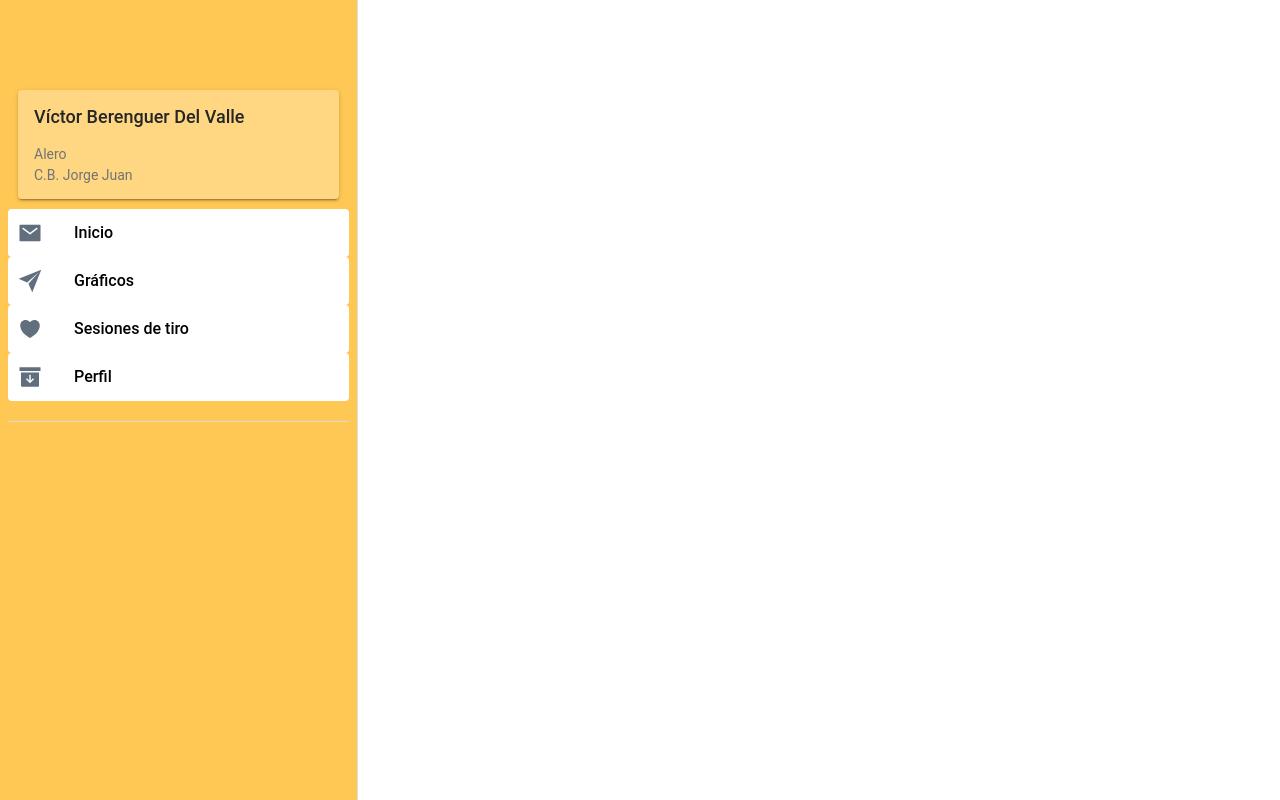
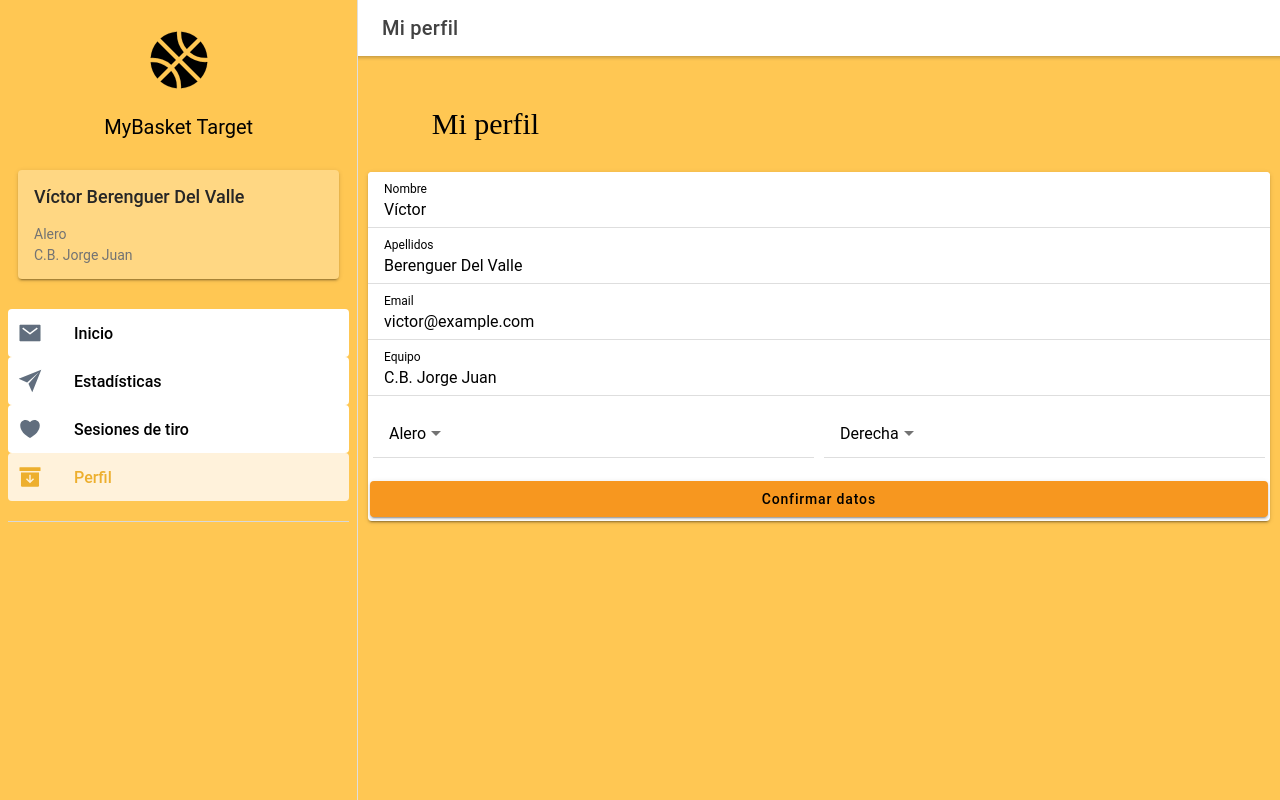
Before and after one commit to vbdv2000/MyTarget, a React (Create React App) app: page /perfil in a window 1280 px wide. Built offline with nearby package versions, Linux system fonts and the light colour scheme.

Commit message:
Seccion de "Mi Perfil" funcionando y terminada, falta la lógica de cargar los datos de una API o bd. Se ha puesto en el menú el logo y nombre de la App

```diff
--- a/src/App.tsx
+++ b/src/App.tsx
@@ -25,6 +25,7 @@ import './theme/variables.css';
 import Page from './pages/Page';
 import Registro from './pages/Login/Registro';
 import Recuperar from './pages/Login/Recuperar';
+import Perfil from './pages/Perfil';
 
 setupIonicReact();
 
@@ -40,6 +41,7 @@ const App: React.FC = () => {
           <Route exact path="/login" component={Login} />
           <Route exact path="/registro" component={Registro} />
           <Route exact path="/recuperar" component={Recuperar} />
+          <Route exact path="/perfil" component={Perfil} />
 
             <Route path="/" exact={true}>
               <Redirect to="/page/Inicio" />
--- a/src/components/Menu.css
+++ b/src/components/Menu.css
@@ -13,7 +13,7 @@ ion-menu.md ion-content {
 ion-menu.md ion-list {
   padding: 20px 0;
   background-color: #ffc753;
-  margin-top: 40px;
+  margin-top: 10px;
 }
 
 ion-menu.md ion-note {
--- a/src/components/Menu.tsx
+++ b/src/components/Menu.tsx
@@ -4,6 +4,7 @@ import {
   IonCardHeader,
   IonCardSubtitle,
   IonCardTitle,
+  IonCol,
   IonContent,
   IonIcon,
   IonItem,
@@ -13,10 +14,11 @@ import {
   IonMenu,
   IonMenuToggle,
   IonNote,
+  IonRow,
 } from '@ionic/react';
 
 import { useLocation } from 'react-router-dom';
-import { homeSharp, archiveOutline, archiveSharp, bookmarkOutline, heartOutline, heartSharp, mailOutline, mailSharp, paperPlaneOutline, paperPlaneSharp, trashOutline, trashSharp, warningOutline, warningSharp, statsChartSharp, basketballSharp, personCircleSharp, personSharp } from 'ionicons/icons';
+import { homeSharp, archiveOutline, archiveSharp, bookmarkOutline, heartOutline, heartSharp, mailOutline, mailSharp, paperPlaneOutline, paperPlaneSharp, trashOutline, trashSharp, warningOutline, warningSharp, statsChartSharp, basketballSharp, personCircleSharp, personSharp, basketball } from 'ionicons/icons';
 import './Menu.css';
 
 interface AppPage {
@@ -34,8 +36,8 @@ const appPages: AppPage[] = [
     mdIcon: mailSharp
   },
   {
-    title: 'Gráficos',
-    url: '/page/Graficos',
+    title: 'Estadísticas',
+    url: '/page/Stats',
     iosIcon: statsChartSharp,
     mdIcon: paperPlaneSharp
   },
@@ -47,7 +49,7 @@ const appPages: AppPage[] = [
   },
   {
     title: 'Perfil',
-    url: '/page/Perfil',
+    url: '/perfil',
     iosIcon: personSharp,
     mdIcon: archiveSharp
   }
@@ -59,8 +61,18 @@ const Menu: React.FC = () => {
   return (
     <IonMenu contentId="main" type="overlay">
       <IonContent>
-        <IonList id="inbox-list">
-
+        <IonRow>
+          <IonCol style={{ textAlign:"center" }}>
+            <IonIcon ios={basketball} md={basketball}
+                style={{ fontSize: "70px", }}
+            />
+            <p>
+            <IonLabel id='title'>
+                MyBasket Target
+            </IonLabel>
+            </p>
+          </IonCol>
+        </IonRow>
         <IonCard>
           <IonCardHeader>
             <IonCardTitle>Víctor Berenguer Del Valle</IonCardTitle>
@@ -71,6 +83,7 @@ const Menu: React.FC = () => {
             C.B. Jorge Juan
           </IonCardContent>
         </IonCard>
+        <IonList id="inbox-list">
           {appPages.map((appPage, index) => {
             return (
               <IonMenuToggle key={index} autoHide={false}>
--- a/src/pages/Login/Login.css
+++ b/src/pages/Login/Login.css
@@ -17,7 +17,7 @@ ion-content {
 }
 
 #boton_enviar{
-    margin-top: 30px;
+    margin-top: 10px;
     --background: #f7971f
 }
 
@@ -60,3 +60,10 @@ ion-select.md{
     margin-right: 20px;
     font-family: system-ui;
 }
+
+
+ion-toast.custom-toast {
+    --background: #f4faf6;
+    --box-shadow: 3px 3px 10px 0 rgba(0, 0, 0, 0.2);
+    --color: #00d40b;
+}
--- a/src/pages/Login/Login.tsx
+++ b/src/pages/Login/Login.tsx
@@ -1,24 +1,48 @@
 import React, { useState } from 'react';
-import { IonContent, IonHeader, IonPage, IonTitle, IonToolbar, IonInput, IonButton, IonItem, IonLabel, IonText, IonIcon, IonCard, IonFooter, IonGrid, IonCol, IonRow, IonButtons, IonBackButton } from '@ionic/react';
-import { basketball } from 'ionicons/icons';
+import { IonContent, IonHeader, IonPage, IonTitle, IonToolbar, IonInput, IonButton, IonItem, IonLabel, IonText, IonIcon, IonCard, IonFooter, IonGrid, IonCol, IonRow, IonButtons, IonBackButton, useIonToast } from '@ionic/react';
+import { basketball, timer } from 'ionicons/icons';
 import './Login.css';
+import { Redirect, Route } from 'react-router';
+import { waitFor } from '@testing-library/react';
 
 
 const LoginPage = () => {
-  const [username, setUsername] = useState('');
+  const [login, setLogin] = useState('false');
+  const [email, setEmail] = useState('');
   const [password, setPassword] = useState('');
   const [error, setError] = useState('');
 
-  const handleLogin = () => {
-    // Aquí va la lógica para iniciar sesión
+
+
+  const [present] = useIonToast();
+
+  const presentToast = () => {
+    present({
+      message: 'Ha iniciado sesión correctamente!',
+      duration: 1500,
+      position: 'top',
+      cssClass: 'custom-toast',
+    });
   };
 
-  const handleUsernameChange = (e: any) => {
-    setUsername(e.target.value);
-  };
+  const handleLogin = (e: React.FormEvent<HTMLFormElement>) => {
+    e.preventDefault();
 
-  const handlePasswordChange = (e: any) => {
-    setPassword(e.target.value);
+    // Aquí va la lógica para iniciar sesión
+    if (!email || !password) {
+      setError('Por favor ingrese su correo electrónico y contraseña.');
+      return;
+    }
+    if(email == "prueba@gmail.com" && password== "prueba"){
+      presentToast();
+      setTimeout(()=>{}, 2000);
+      setLogin("true");
+      window.location.href = '/page/Inicio';
+    } else {
+      setLogin("false");
+      setError('El usuario o la contraseña no son correctos.');
+
+    }
   };
 
   return (
@@ -45,16 +69,18 @@ const LoginPage = () => {
         </IonHeader>
 
         <IonCard>
+          <form onSubmit={handleLogin}>
             <IonItem>
               <IonLabel position="floating">Correo electrónico</IonLabel>
-            <IonInput type="email" value={username} onIonChange={handleUsernameChange}></IonInput>
+              <IonInput type="email" value={email} onIonChange={e => setEmail(e.detail.value!)} required></IonInput>
             </IonItem>
             <IonItem>
               <IonLabel position="floating">Contraseña</IonLabel>
-            <IonInput type="password" value={password} onIonChange={handlePasswordChange}></IonInput>
+              <IonInput type="password" value={password} onIonChange={e => setPassword(e.detail.value!)} required></IonInput>
             </IonItem>
             {error && <IonText color="danger">{error}</IonText>}
-          <IonButton id="boton_enviar" expand="block" onClick={handleLogin}>Iniciar sesión</IonButton>
+            <IonButton id="boton_enviar" type="submit" expand="block" >Iniciar sesión</IonButton>
+          </form>
 
 
           <IonToolbar>
--- a/src/pages/Login/Registro.tsx
+++ b/src/pages/Login/Registro.tsx
@@ -1,4 +1,4 @@
-import React, { useState } from 'react';
+import React, { useEffect, useState } from 'react';
 import { IonPage, IonContent, IonItem, IonLabel, IonInput, IonButton, IonCol, IonIcon, IonRow, IonHeader, IonCard, IonList, IonSelect, IonSelectOption, IonCheckbox, IonToolbar, IonButtons, IonBackButton } from '@ionic/react';
 import { basketball, medalOutline } from 'ionicons/icons';
 import './Login.css';
@@ -14,7 +14,7 @@ const Registro: React.FC = () => {
   const [posicion, setPosicion] = useState<string>('');
   const [mano_habil, setManoHabil] = useState<string>('');
   const [aceptaTerminos, setAceptaTerminos] = useState<boolean>(false);
-
+  const [botonHabilitado, setBotonHabilitado] = useState(false);
 
 
   const handleSubmit = (e: React.FormEvent<HTMLFormElement>) => {
@@ -26,8 +26,18 @@ const Registro: React.FC = () => {
     console.log('Contraseña2:', password2);
     console.log('Equipo:', equipo);
     console.log('Posicion:', posicion);
+    console.log('Mano hábil:', mano_habil);
     console.log('Terminos:', aceptaTerminos);
   }
+
+  //Este useEffect se ejecuta cada vez que cambia el valor del checkBox
+  useEffect(() => {
+    if (aceptaTerminos) {
+      setBotonHabilitado(true);
+    } else {
+      setBotonHabilitado(false);
+    }
+  }, [aceptaTerminos]);
 
   return (
     <IonPage>
@@ -49,38 +59,39 @@ const Registro: React.FC = () => {
                     <IonIcon ios={basketball} md={basketball}
                         style={{ fontSize: "70px", marginTop: "15%" }}
                     />
-                    <br></br>
+                    <p>
                     <IonLabel id='title'>
                         MyBasket Target
                     </IonLabel>
+                    </p>
                 </IonCol>
             </IonRow>
             <IonCard>
 
                 <form onSubmit={handleSubmit}>
                 <IonItem>
-                    <IonLabel position="floating">Nombre</IonLabel>
-                    <IonInput type="text" value={nombre} onIonChange={e => setNombre(e.detail.value!)}></IonInput>
+                    <IonLabel position="floating">Nombre *</IonLabel>
+                    <IonInput type="text" value={nombre} onIonChange={e => setNombre(e.detail.value!)} required></IonInput>
                 </IonItem>
 
                 <IonItem>
-                    <IonLabel position="floating">Apellidos</IonLabel>
-                    <IonInput type="text" value={apellidos} onIonChange={e => setApellidos(e.detail.value!)}></IonInput>
+                    <IonLabel position="floating">Apellidos *</IonLabel>
+                    <IonInput type="text" value={apellidos} onIonChange={e => setApellidos(e.detail.value!)} required></IonInput>
                 </IonItem>
 
                 <IonItem>
-                    <IonLabel position="floating">Email</IonLabel>
-                    <IonInput type="email" value={email} onIonChange={e => setEmail(e.detail.value!)}></IonInput>
+                    <IonLabel position="floating">Email *</IonLabel>
+                    <IonInput type="email" value={email} onIonChange={e => setEmail(e.detail.value!)} required></IonInput>
                 </IonItem>
 
                 <IonItem>
-                    <IonLabel position="floating">Contraseña</IonLabel>
-                    <IonInput type="password" value={password} onIonChange={e => setPassword(e.detail.value!)}></IonInput>
+                    <IonLabel position="floating">Contraseña *</IonLabel>
+                    <IonInput type="password" value={password} onIonChange={e => setPassword(e.detail.value!)} required></IonInput>
                 </IonItem>
 
                 <IonItem>
-                    <IonLabel position="floating">Repita la contraseña</IonLabel>
-                    <IonInput type="password" value={password2} onIonChange={e => setPassword2(e.detail.value!)}></IonInput>
+                    <IonLabel position="floating">Repita la contraseña *</IonLabel>
+                    <IonInput type="password" value={password2} onIonChange={e => setPassword2(e.detail.value!)} required></IonInput>
                 </IonItem>
 
                 <IonItem>
@@ -88,7 +99,7 @@ const Registro: React.FC = () => {
                     <IonInput type="text" value={equipo} onIonChange={e => setEquipo(e.detail.value!)}></IonInput>
                 </IonItem>
 
-                <IonRow style={{marginTop: "15px"}}>
+                <IonRow>
                     <IonCol>
                         <IonList>
                             <IonItem>
@@ -121,7 +132,7 @@ const Registro: React.FC = () => {
                 </IonItem>
 
 
-                <IonButton id="boton_enviar" type="submit" expand='block'>Continuar</IonButton>
+                <IonButton id="boton_enviar" type="submit" expand='block' disabled={!botonHabilitado}>Continuar</IonButton>
                 </form>
 
                 <IonRow>
--- /dev/null
+++ b/src/pages/Perfil.tsx
@@ -0,0 +1,113 @@
+import { IonBackButton, IonButton, IonButtons, IonCard, IonCheckbox, IonCol, IonContent, IonHeader, IonIcon, IonInput, IonItem, IonLabel, IonList, IonMenuButton, IonPage, IonRow, IonSelect, IonSelectOption, IonText, IonTitle, IonToolbar, useIonToast } from '@ionic/react';
+import { basketball } from 'ionicons/icons';
+import { useEffect, useState } from 'react';
+import './Principal.css';
+const Perfil: React.FC = () => {
+
+  const [present] = useIonToast();
+
+  const presentToast = () => {
+    present({
+      message: 'Se han modificado los datos correctamente',
+      duration: 1500,
+      position: 'top',
+      cssClass: 'custom-toast',
+    });
+  };
+  const [nombre, setNombre] = useState('Víctor');
+  const [apellidos, setApellidos] = useState('Berenguer Del Valle');
+  const [email, setEmail] = useState('victor@example.com');
+  const [equipo, setEquipo] = useState('C.B. Jorge Juan');
+  const [posicion, setPosicion] = useState('alero');
+  const [mano_habil, setManoHabil] = useState('derecha');
+
+
+  const handleSubmit = (e: React.FormEvent<HTMLFormElement>) => {
+    e.preventDefault();
+    presentToast();
+    // Aquí se enviarían los datos actualizados a la API
+    console.log('Nombre:', nombre);
+    console.log('Apellidos:', apellidos);
+    console.log('Email:', email);
+    console.log('Equipo:', equipo);
+    console.log('Posicion:', posicion);
+    console.log('Mano hábil:', mano_habil);
+
+  };
+
+  return (
+    <IonPage>
+      <IonContent>
+        <IonHeader>
+          <IonToolbar>
+            <IonButtons slot="start">
+              <IonMenuButton />
+            </IonButtons>
+            <IonTitle>Mi perfil</IonTitle>
+          </IonToolbar>
+        </IonHeader>
+        <h2 id="miperfil">
+          Mi perfil
+        </h2>
+
+
+        <IonCard>
+          <form onSubmit={handleSubmit}>
+
+            <IonItem>
+                <IonLabel position="floating">Nombre</IonLabel>
+                <IonInput type="text" value={nombre} onIonChange={e => setNombre(e.detail.value!)} required ></IonInput>
+            </IonItem>
+
+            <IonItem>
+                <IonLabel position="floating">Apellidos</IonLabel>
+                <IonInput type="text" value={apellidos} onIonChange={e => setApellidos(e.detail.value!)} required></IonInput>
+            </IonItem>
+
+            <IonItem>
+                <IonLabel position="floating">Email</IonLabel>
+                <IonInput type="email" value={email} onIonChange={e => setEmail(e.detail.value!)} required></IonInput>
+            </IonItem>
+
+            <IonItem>
+                <IonLabel position="floating">Equipo</IonLabel>
+                <IonInput type="text" value={equipo} onIonChange={e => setEquipo(e.detail.value!)} ></IonInput>
+            </IonItem>
+
+            <IonRow>
+                <IonCol>
+                    <IonList>
+                        <IonItem>
+                            <IonSelect value={posicion} interface="action-sheet" placeholder="Posicion" onIonChange={e => setPosicion(e.detail.value!)}>
+                                <IonSelectOption value="base">Base</IonSelectOption>
+                                <IonSelectOption value="escolta">Escolta</IonSelectOption>
+                                <IonSelectOption value="alero">Alero</IonSelectOption>
+                                <IonSelectOption value="ala-pivot">Ala-pívot</IonSelectOption>
+                                <IonSelectOption value="pivot">Pívot</IonSelectOption>
+                            </IonSelect>
+                        </IonItem>
+                    </IonList>
+                </IonCol>
+
+                <IonCol>
+                    <IonList>
+                        <IonItem>
+                            <IonSelect value={mano_habil} color="primary" interface="action-sheet" placeholder="Selecciona mano hábil" onIonChange={e => setManoHabil(e.detail.value!)}>
+                                <IonSelectOption value="derecha">Derecha</IonSelectOption>
+                                <IonSelectOption value="izquierda">Izquierda</IonSelectOption>
+                            </IonSelect>
+                        </IonItem>
+                    </IonList>
+                </IonCol>
+            </IonRow>
+
+
+            <IonButton id="boton_enviar" expand='block' type="submit">Confirmar datos</IonButton>
+          </form>
+        </IonCard>
+      </IonContent>
+    </IonPage>
+  );
+};
+
+export default Perfil;
--- /dev/null
+++ b/src/pages/Principal.css
@@ -0,0 +1,29 @@
+ion-content {
+    --background: var(--ion-background-color, #ffc753);
+  }
+
+#miperfil{
+    margin-left:8%;
+    margin-top:50px;
+    margin-bottom: 30px;
+    font-size: 30px;
+    font-family: cursive;
+}
+
+ion-select.ios{
+    --placeholder-color:black;
+    --placeholder-opacity: 0.8;
+}
+
+
+ion-select.md{
+    --placeholder-color:black;
+    --placeholder-opacity: 0.8;
+
+}
+
+ion-toast.custom-toast {
+    --background: #f4faf6;
+    --box-shadow: 3px 3px 10px 0 rgba(0, 0, 0, 0.2);
+    --color: #00d40b;
+}
```
Also changed, not shown: src/pages/Login/Recuperar.tsx (+18 -3 lines). Lines whose indentation alone changed are shown as unchanged.
